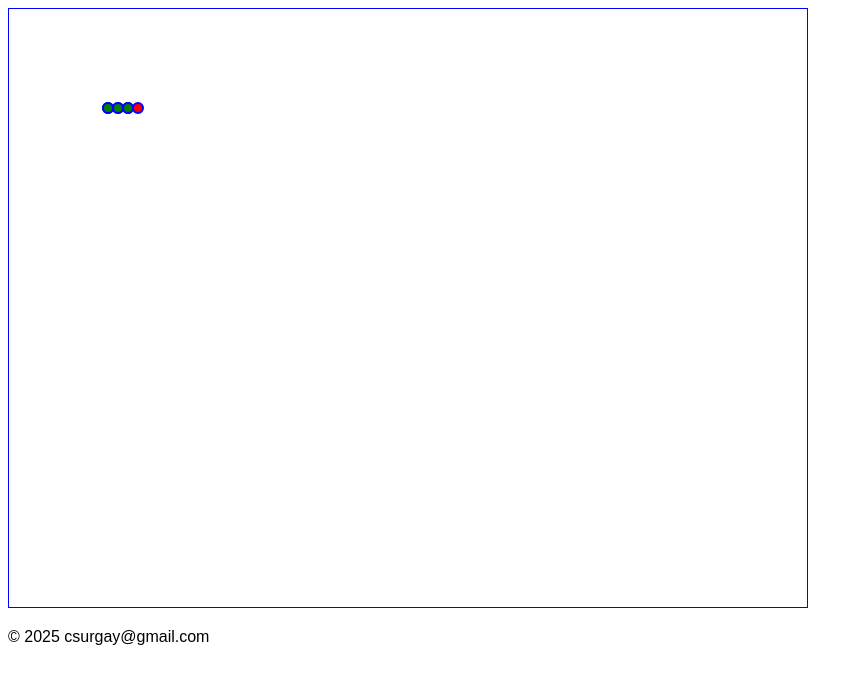
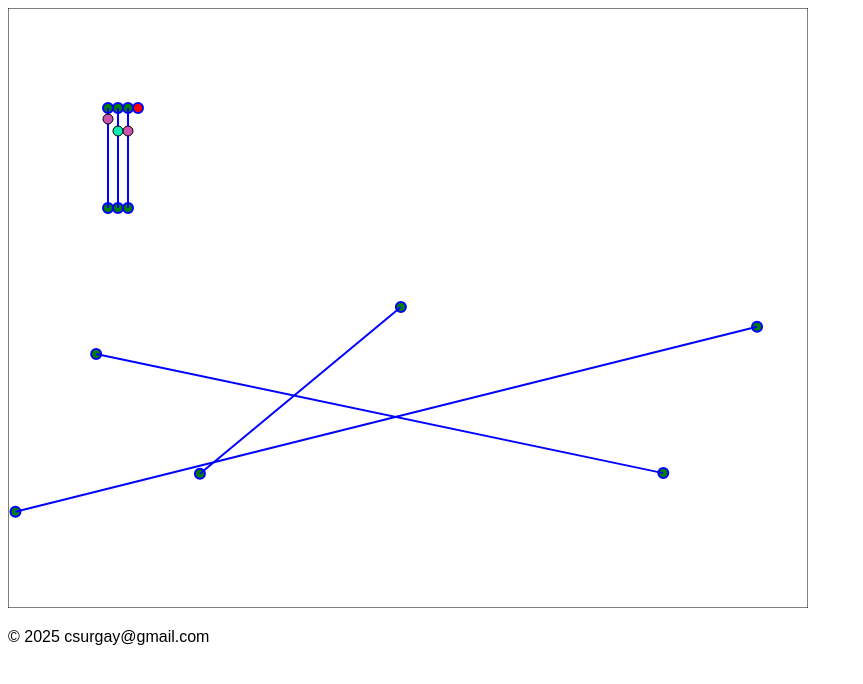
Before and after one commit to csurgay/nw, a plain HTML site: page index.html in a window 1280 px wide. Shown: the whole page, without its empty margins (0-863 px from the left). Drawn offline with Linux system fonts and the light colour scheme.

Commit message:
Patch cables queue Frames

```diff
--- a/index.html
+++ b/index.html
@@ -5,11 +5,12 @@
     <favicon href="favicon.ico" type="image/x-icon">
     <meta name="viewport" content="width=device-width, initial-scale=1.0">
     <title>Networking for Kids</title>
+    <script src="js/util.js" defer></script>
     <script src="js/debug.js" defer></script>
     <script src="js/socket.js" defer></script>
+    <script src="js/lldp.js" defer></script>
     <script src="js/mac.js" defer></script>
     <script src="js/frame.js" defer></script>
-    <script src="js/lldp.js" defer></script>
     <script src="js/ip.js" defer></script>
     <script src="js/port.js" defer></script>
     <script src="js/patch.js" defer></script>
--- a/js/debug.js
+++ b/js/debug.js
@@ -1,4 +1,4 @@
-const DEBUG=0;
+const DEBUG=1;
 
 const debugSources = {
     'Frame': false,
--- a/js/frame.js
+++ b/js/frame.js
@@ -5,9 +5,10 @@ class Frame {
         this.etherType = etherType; // EtherType field: "ipv4", "ipv6", "arp", "vlan", "lldp"
         this.payload = payload; // Data being sent
         this.timestamp = Date.now(); // Timestamp for the frame
+        this.color=getRandomColor(); // Random color for visualization
         log("Frame", "Create", this);
     }
     toString() {
-        return `Dst: ${this.macDst}, Src: ${this.macSrc}, EtherType: ${this.etherType}, Payload: ${this.payload}`;
+        return "Dst:"+this.macDst+" Src:"+this.macSrc+" EtherType:"+this.etherType+" Payload:"+this.payload;
     }
 }
--- a/js/hub.js
+++ b/js/hub.js
@@ -13,7 +13,7 @@ class Hub {
 
     processFrame(frame, sourcePort) {
         this.ports.forEach(port => {
-            if (port !== sourcePort) {
+            if (port.connected && port != sourcePort) {
                 port.sendFrame(frame);
             }
         });
--- a/js/lldp.js
+++ b/js/lldp.js
@@ -1,10 +1,22 @@
-class Lldp {
+class Tlv {  // time - length - value for LLDP payload
+    constructor(type, value) {
+        this.type = type; // Type of TLV
+        this.value = value; // Value of TLV
+        log("TLV", "Create", this);
+    }
+    toString() {
+        return this.type+":"+this.value;
+    }
+}
+
+class Lldp {  // Link Layer Discovery Protocol
+    static lldpMulticast = "01:80:c2:00:00:0e"; // LLDP multicast address
     constructor(nic) {
         this.nic = nic; // NIC instance
         this.neighbors = [];
         log("LLDP", "Create", "for: "+nic);
-        setTimeout(this.sendLldpDu.bind(this), 1000);
-        setTimeout(this.tick.bind(this), 10000);
+        setTimeout(this.sendLldpDu.bind(this), Math.floor(500+Math.random()*1000));
+        setTimeout(this.tick.bind(this), Math.floor(8000+Math.random()*2000));
     }
 
     add(port, mac) {
@@ -34,12 +46,13 @@ class Lldp {
 
     sendLldpDu() {
         log("LLDP", "Send", "from "+this.nic);
-        const frame = new Frame(lldpMulticast, this.nic.mac, 'lldp', "PortID:" + this.nic.id);
+        const frame = new Frame(Lldp.lldpMulticast, this.nic.mac, 'lldp', new Tlv("PortID", this.nic.id));
         this.nic.sendFrame(frame, this.nic);
-        setTimeout(this.sendLldpDu.bind(this), 30000); // Resend every 30 seconds
+        setTimeout(this.sendLldpDu.bind(this), 20000+Math.random()*10000); // Resend every 30 seconds
     }
 
     showNeighbors() {
+        log("LLDP", "ShowNeighbors", "PortID:" + this.nic.id);
         this.neighbors.forEach(neighbor => {
             const [port, mac, timestamp] = neighbor;
             log("LLDP", "Neighbor", port + ":" + mac.toString() + "(" + (Date.now()-timestamp) + ")");
@@ -54,6 +67,7 @@ class Lldp {
                 log("LLDP", "Timeout", port + ":" + mac);
             }
         });
-        setTimeout(this.tick.bind(this), 10000);
+        this.showNeighbors();
+        setTimeout(this.tick.bind(this), 8000 + Math.random() * 2000);
     }
 }
--- a/js/mac.js
+++ b/js/mac.js
@@ -1,14 +1,30 @@
 class MAC {
+  static macs = [Lldp.lldpMulticast];
   constructor(mac="none") {
     this.address = "";
     if (mac !== "none") {
-      this.address = mac;
+      if (this.isValid(mac)) {
+        mac = mac.toLowerCase();
+        this.address = mac;
+      }
+      else {
+        error("MAC", "Invalid", `MAC address ${mac} is not valid.`);
+      }
     } else {
-      this.address = Array.from({ length: 6 }, () =>
+      this.generateUnique();
+    }
+    MAC.macs.push(this.address);
+    log("MAC", "Create", this);
+  }
+
+  generateUnique() {
+    let newMac;
+    do {
+      newMac = Array.from({ length: 6 }, () =>
         Math.floor(Math.random() * 256).toString(16).padStart(2, '0')
-      ).join(':');;
-    }
-    log("MAC", "Create", this);
+      ).join(':');
+    } while (MAC.macs.includes(newMac));
+    this.address = newMac;
   }
 
   toString() {
--- a/js/main.js
+++ b/js/main.js
@@ -2,9 +2,7 @@ const canvas = document.getElementById('nwCanvas');
 const ctx = canvas.getContext('2d');
 const drawables = [];
 
-const lldpMulticast = new MAC("01:80:C2:00:00:0E");
-
-for (let i=0; i<0; i++) {
+for (let i=0; i<3; i++) {
     const nic1 = new NIC(`NIC${2*i}`, Math.random() * canvas.width, Math.random() * canvas.height, new MAC());
     const nic2 = new NIC(`NIC${2*i+1}`, Math.random() * canvas.width, Math.random() * canvas.height, new MAC());
     const patch = new Patch(`Patch${i}`, nic1, nic2);
@@ -14,7 +12,7 @@ for (let i=0; i<0; i++) {
 const hub4 = new Hub4("Hub4", 100, 100);
 
 for (let i=0; i<3; i++) {
-    const nic = new NIC(`NIC${10+i}`, 100+10*i, 100, new MAC());
+    const nic = new NIC(`NIC${10+i}`, 100+10*i, 200, new MAC());
     const patch = new Patch(`PatcH${i}`, nic, hub4.ports[i]);
     drawables.push(nic, patch);
 }
--- a/js/patch.js
+++ b/js/patch.js
@@ -8,8 +8,12 @@ class Patch {
         this.frame = []; // full duplex: [port1 to port2, port2 to port1]
         this.sending = [false, false]; // [port1 to port2, port2 to port1]
         this.sendPhase = [0, 0]; // 0% to 100%: port1 to port2;
+        this.queue = [[], []]; // [port1 to port2, port2 to port1] queues for frames
         this.animated = true; // Enable animation by default
+        this.color = [0, 0];
+//        this.animated = false; // Enable animation by default
         log("Patch", "Create", this);
+        setTimeout(this.checkQueue.bind(this), 100);
     }
 
     draw() {
@@ -26,7 +30,7 @@ class Patch {
                 const midY = ((100-this.sendPhase[i]) * this.port1.y + this.sendPhase[i] * this.port2.y) / 100;
                 ctx.beginPath();
                 ctx.arc(midX, midY, 5, 0, Math.PI * 2);
-                ctx.fillStyle = 'yellow';
+                ctx.fillStyle = this.color[i]; // Use color for visualization
                 ctx.fill();
                 ctx.strokeStyle = 'black';
                 ctx.lineWidth = 1;
@@ -49,20 +53,32 @@ class Patch {
     sendFrame(frame, senderPort) {
         if (this.animated) {
             if (senderPort === this.port1) {
-                this.sending[0] = true;
-                this.frame[0] = frame;
-                this.sendPhase[0] = 0; // reset phase
+                this.queue[0].push(frame);
             }
             else if (senderPort === this.port2) {
-                this.sending[1] = true;
-                this.frame[1] = frame;
-                this.sendPhase[1] = 100; // reset phase
+                this.queue[1].push(frame);
             }
         }
         else {
             if (senderPort==this.port1) this.deliverFrame(this.port2, frame);
             else if (senderPort==this.port2) this.deliverFrame(this.port1, frame);
         }
+    }
+
+    checkQueue() {
+        if (!this.sending[0] && this.queue[0].length>0) {
+            this.frame[0] = this.queue[0].shift();
+            this.color[0] = this.frame[0].color; // Set color for visualization
+            this.sending[0] = true;
+            this.sendPhase[0] = 0; // reset phase
+        }
+        if (!this.sending[1] && this.queue[1].length>0) {
+            this.frame[1] = this.queue[1].shift();
+            this.color[1] = this.frame[1].color; // Set color for visualization
+            this.sending[1] = true;
+            this.sendPhase[1] = 100; // reset phase
+        }
+        setTimeout(this.checkQueue.bind(this), 100);
     }
 
     deliverFrame(rcvPort, frame) {
--- a/js/port.js
+++ b/js/port.js
@@ -65,7 +65,7 @@ class NIC extends Port {
     rcvFrame(frame) {
         super.rcvFrame(frame);
         if (frame.etherType === 'lldp') {
-            this.lldp.add(frame.payload, frame.macSrc.toString(), Date.now());
+            this.lldp.add(frame.payload.value, frame.macSrc.toString(), Date.now());
         }
     }
 
--- /dev/null
+++ b/js/util.js
@@ -0,0 +1,8 @@
+function getRandomColor() {
+  var letters = '0123456789ABCDEF';
+  var color = '#';
+  for (var i = 0; i < 6; i++) {
+    color += letters[Math.floor(Math.random() * 16)];
+  }
+  return color;
+}
```
